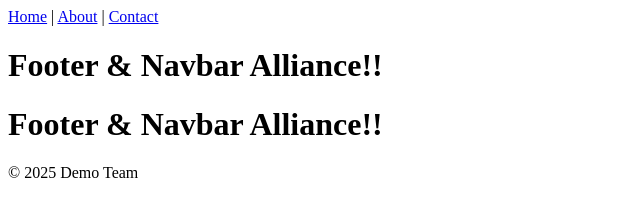
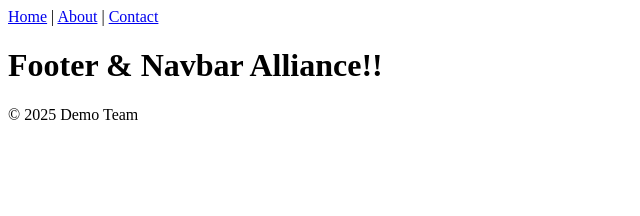
Before and after one commit to RamosACT322/ACTLAB-GIT, a plain HTML site: page index.html in a window 1280 px wide. Shown: the whole page, without its empty margins (0-640 px from the left). Drawn offline with Linux system fonts and the light colour scheme.

Commit message:
resolve conflict again

```diff
--- a/index.html
+++ b/index.html
@@ -11,7 +11,6 @@
     <a href="#">Contact</a>
   </nav>
   <h1>Footer & Navbar Alliance!!</h1>
-  <h1>Footer & Navbar Alliance!!</h1>
    <footer>© 2025 Demo Team</footer>
 </body>
 </html>
```
